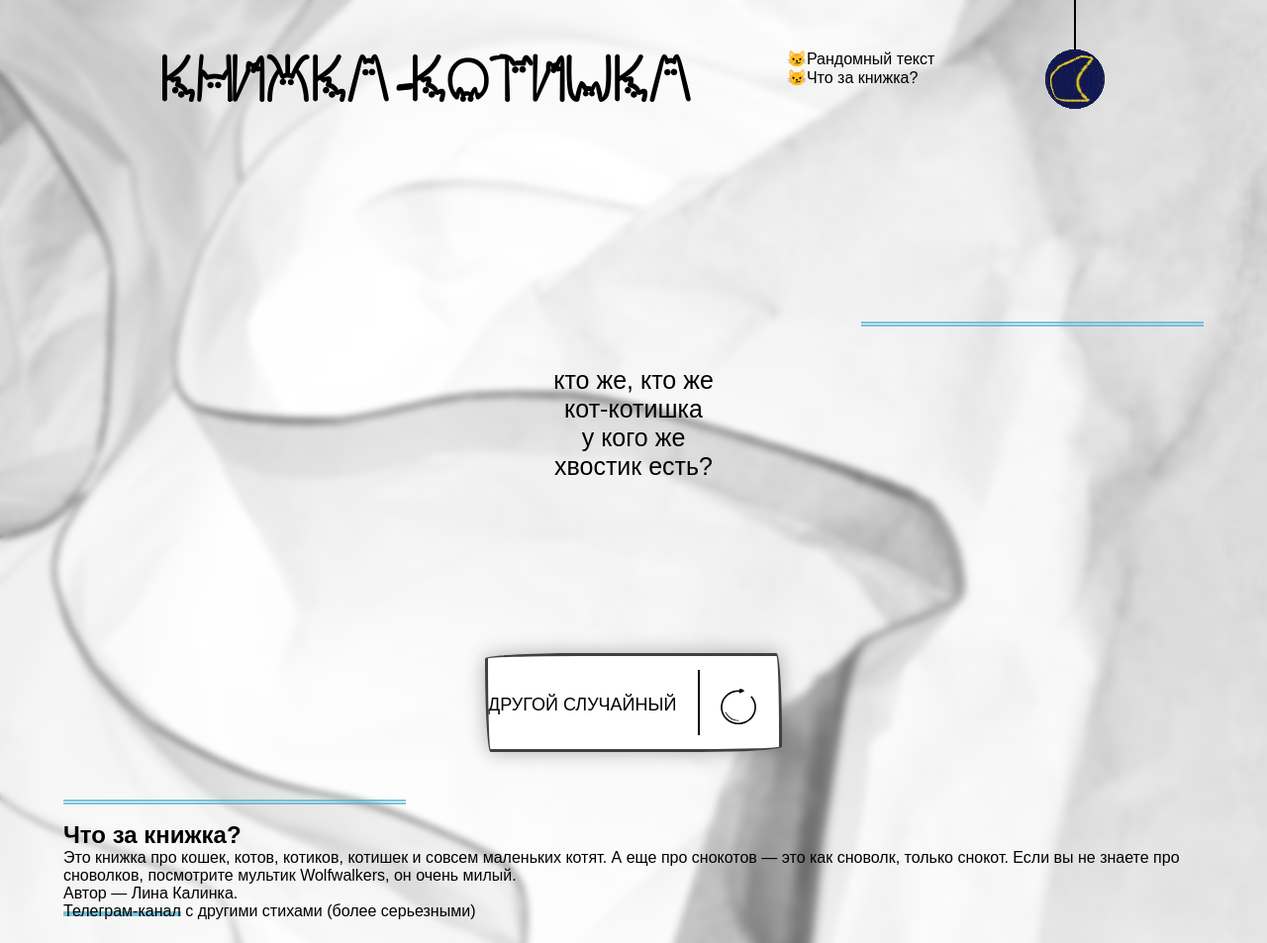
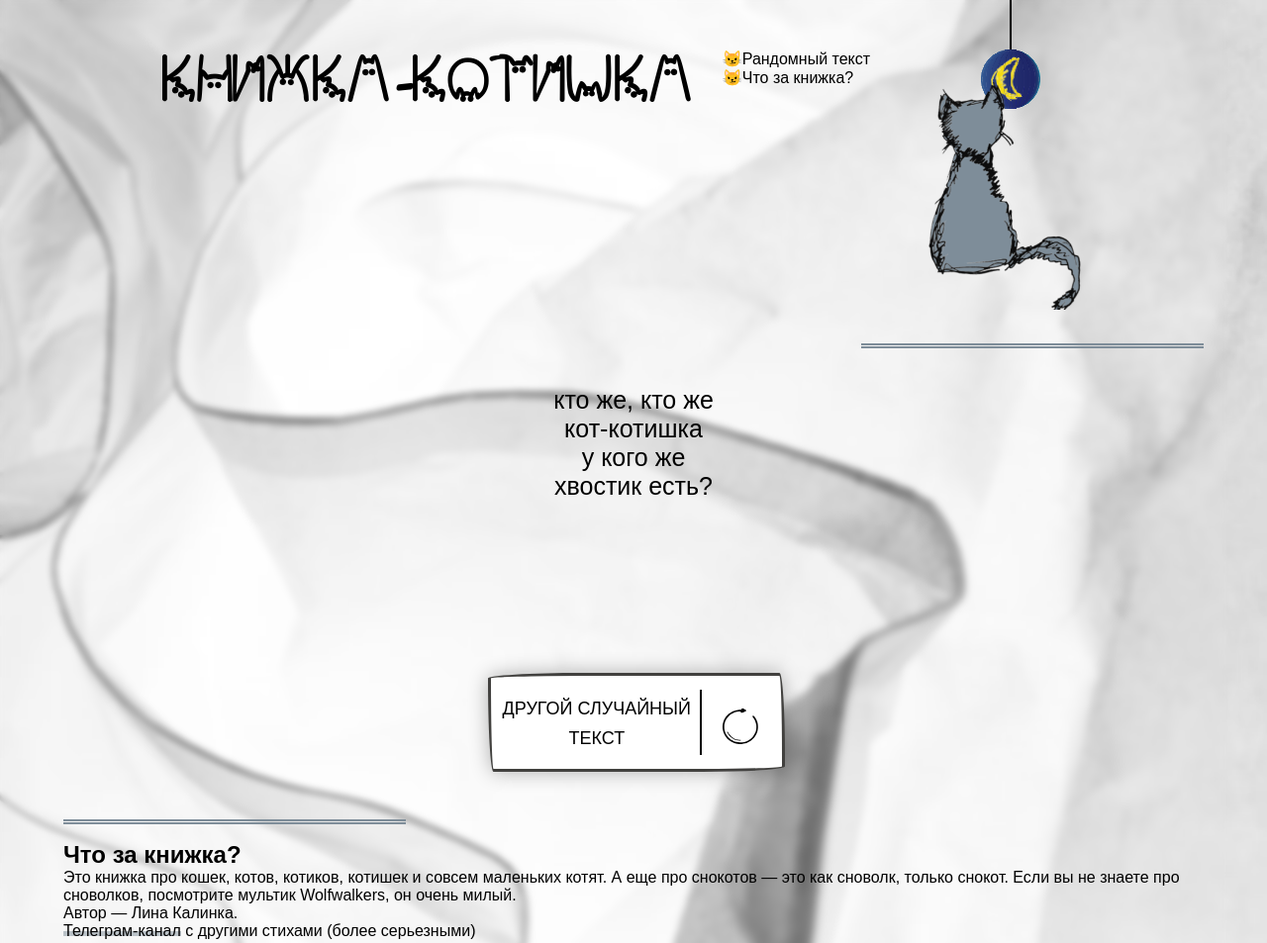
Before and after one commit to lskalinka/kitty-book, a website: page index.html in a window 1280 px wide. Shown: the top 953 px of the page at 99% size. Drawn offline with Linux system fonts and the light colour scheme; files whose address does not match are found by name.

Commit message:
добавила кота, сделала ховер и вращение по клику на кота

```diff
--- a/ball.js
+++ b/ball.js
@@ -1,4 +1,5 @@
 const line = document.querySelector('#line');
+const kitty = document.querySelector('.kitty');
 
 class Sphere {
   constructor({
@@ -67,6 +68,7 @@ class Sphere {
 
   attachClickEvent(sphere) {
     sphere.addEventListener("click", () => this.startAnimation());
+    kitty.addEventListener("click", () => this.startAnimation());
   }
 
   startAnimation() {
@@ -132,6 +134,6 @@ new Sphere({
   container: document.getElementById("ball"),
   radius: 30,
   polygonsPerMeridian: 14,
-	texture: "./images/sphere_texture_2x1.png",
+  texture: "./images/sphere_texture.png",
   rotationTime: 1000,
 });
--- a/index.html
+++ b/index.html
@@ -1,27 +1,34 @@
 <!DOCTYPE html>
 <html lang="ru">
+
 <head>
-  <meta charset="UTF-8">
+  <meta charset="UTF-8" />
   <meta http-equiv="X-UA-Compatible" content="IE=edge" />
-  <meta name="viewport" content="width=device-width, initial-scale=1.0">
-  <link rel="stylesheet" href="./fonts/fonts.css">
-  <link rel="stylesheet" href="./styles/global.css">
-  <link rel="stylesheet" href="./styles/style.css">
-  <link rel="shortcut icon" href="./images/favicon.png" type="image/png">
+  <meta name="viewport" content="width=device-width, initial-scale=1.0" />
+  <link rel="stylesheet" href="./fonts/fonts.css" />
+  <link rel="stylesheet" href="./styles/global.css" />
+  <link rel="stylesheet" href="./styles/style.css" />
+  <link rel="shortcut icon" href="./images/favicon.png" type="image/png" />
   <title>Книжка-котишка</title>
 </head>
+
 <body class="page">
   <header class="header section">
     <h1 class="header__heading">Книжка-котишка</h1>
     <nav class="header__menu">
       <ul class="header__list-links">
-        <li><a class="header__link" href="#random-button">Рандомный текст</a></li>
+        <li>
+          <a class="header__link" href="#random-button">Рандомный текст</a>
+        </li>
         <li><a class="header__link" href="#about">Что за книжка?</a></li>
       </ul>
     </nav>
+    <div class="header__themetoggler">
+      <div class="kitty"></div>
       <div class="toy" id="toy">
         <div class="sphere" id="ball">
           <div class="line" id="line"></div>
+        </div>
       </div>
     </div>
   </header>
@@ -32,43 +39,55 @@
           <p class="text-content"></p>
         </div>
         <a class="randomiser__button" href="#" role="button" id="random-button">
-          <p class="randomiser__sign">Другой случайный</p>
+          <p class="randomiser__sign">Другой случайный текст</p>
           <div class="icon">
-            <svg class="fa" version="1.0" xmlns="http://www.w3.org/2000/svg"
-         width="40px" height="40px" viewBox="0 0 512.000000 512.000000"
-         preserveAspectRatio="xMidYMid meet">
-
-        <g transform="translate(0.000000,512.000000) scale(0.100000,-0.100000)"
-        fill="#000000" stroke="none">
-        <path d="M2795 5085 c-47 -12 -105 -60 -105 -86 0 -6 16 -27 35 -46 19 -19 35
-        -37 35 -39 0 -3 -44 -4 -97 -2 -198 4 -561 -30 -663 -63 -19 -6 -42 -12 -50
-        -14 -45 -7 -231 -64 -345 -105 -76 -27 -293 -136 -378 -189 -35 -23 -68 -41
-        -72 -41 -5 0 -42 -26 -84 -58 -42 -33 -81 -61 -88 -63 -6 -2 -53 -40 -104 -84
-        -488 -420 -777 -973 -849 -1620 -16 -143 -8 -460 14 -555 3 -14 14 -72 24
-        -130 73 -404 270 -798 582 -1159 57 -66 324 -309 350 -319 8 -3 40 -25 70 -48
-        147 -114 520 -298 705 -348 33 -9 85 -23 115 -32 30 -8 64 -17 75 -19 11 -3
-        49 -11 85 -19 266 -61 735 -61 1030 -1 41 9 80 17 85 19 6 1 44 12 85 24 175
-        51 251 78 351 123 58 27 109 49 114 49 28 0 352 205 464 293 91 73 303 286
-        384 387 296 368 474 788 523 1235 30 276 4 688 -55 865 -5 14 -21 68 -36 120
-        -56 193 -167 429 -286 605 -67 101 -168 232 -206 268 -59 56 -144 38 -180 -38
-        -24 -50 -7 -92 79 -202 163 -206 307 -478 379 -716 13 -42 58 -244 64 -282 2
-        -16 9 -55 15 -85 13 -68 13 -410 -1 -505 -40 -286 -106 -503 -222 -728 -70
-        -135 -112 -201 -211 -335 -83 -111 -318 -353 -422 -433 -223 -173 -529 -325
-        -814 -405 -399 -112 -934 -105 -1310 18 -178 57 -305 110 -420 172 -105 57
-        -152 86 -305 189 -53 36 -169 138 -268 235 -104 102 -286 341 -337 442 -12 25
-        -28 52 -36 61 -35 39 -161 361 -178 454 -4 22 -12 45 -17 51 -5 6 -19 67 -31
-        135 -20 108 -22 158 -22 394 0 211 4 291 17 365 20 112 37 181 48 195 4 6 11
-        28 15 50 9 50 70 222 90 252 8 12 14 28 14 35 0 20 128 246 192 338 138 198
-        341 409 508 525 30 21 69 48 85 60 74 55 311 188 388 217 251 96 413 141 607
-        167 106 15 387 33 435 29 l40 -3 -30 -15 c-76 -35 -96 -87 -51 -129 52 -48
-        192 -66 283 -35 73 25 484 232 499 252 21 27 16 56 -13 84 -50 45 -351 229
-        -399 244 -58 17 -133 17 -199 -1z"/>
-        <path d="M675 1736 c-20 -29 -16 -38 66 -168 148 -234 413 -553 519 -625 19
-        -13 64 -48 100 -78 36 -30 76 -60 90 -67 14 -7 45 -27 70 -44 52 -36 140 -82
-        255 -131 194 -84 408 -128 672 -140 160 -7 173 -3 173 53 0 46 -20 54 -131 54
-        -51 0 -106 4 -123 9 -17 5 -74 15 -126 21 -211 26 -402 88 -578 188 -110 63
-        -114 66 -165 105 -27 20 -53 37 -58 37 -13 0 -296 275 -349 340 -89 107 -170
-        220 -284 398 -43 66 -49 72 -81 72 -25 0 -39 -6 -50 -24z"/>
+            <svg class="fa" version="1.0" xmlns="http://www.w3.org/2000/svg" width="36px" height="36px"
+              viewBox="0 0 2130 2130" preserveAspectRatio="xMidYMid meet">
+              <g transform="translate(0.000000,2125.000000) scale(0.100000,-0.100000)" fill="#000000" stroke="none">
+                <path d="M11745 21225 c-129 -21 -260 -61 -331 -100 -136 -76 -238 -170 -276
+         -253 l-19 -43 25 -43 c14 -23 79 -100 145 -171 67 -71 121 -132 121 -137 0
+         -11 2 -11 -500 -13 -576 -2 -1067 -32 -1691 -100 -466 -52 -736 -98 -1014
+         -174 -99 -27 -238 -64 -310 -81 -332 -81 -1205 -363 -1452 -469 -420 -180
+         -1085 -521 -1423 -730 -85 -52 -201 -119 -258 -147 -110 -56 -170 -97 -465
+         -321 -103 -78 -216 -159 -250 -179 -242 -146 -945 -782 -1352 -1224 -1103
+         -1198 -1868 -2564 -2310 -4129 -192 -678 -335 -1497 -366 -2092 -13 -255 -7
+         -1099 10 -1349 18 -258 41 -468 67 -605 13 -71 47 -254 74 -405 127 -695 242
+         -1126 452 -1690 417 -1122 1055 -2185 1930 -3222 167 -198 474 -498 933 -912
+         374 -338 514 -452 663 -544 38 -23 128 -85 198 -138 368 -275 769 -511 1409
+         -829 512 -254 929 -435 1282 -555 143 -50 733 -218 978 -279 690 -173 1231
+         -249 2010 -282 301 -13 1087 -7 1355 11 803 52 1385 144 1962 311 734 212
+         1149 354 1517 519 58 26 187 83 286 128 99 44 212 90 250 102 113 36 346 167
+         780 438 593 371 1062 698 1295 902 200 175 628 591 887 862 319 333 451 481
+         597 663 1332 1664 2093 3617 2196 5635 13 251 13 884 0 1160 -30 645 -98 1231
+         -190 1633 -16 71 -65 246 -109 390 -44 144 -103 341 -131 437 -196 663 -547
+         1448 -948 2120 -211 354 -520 793 -841 1195 -159 199 -286 329 -357 367 -186
+         100 -389 67 -541 -88 -122 -124 -170 -286 -128 -429 32 -112 135 -283 284
+         -475 296 -381 523 -708 727 -1050 460 -767 817 -1587 978 -2251 85 -344 181
+         -792 220 -1019 20 -113 42 -242 51 -286 28 -158 38 -504 32 -1154 -6 -675 -11
+         -766 -58 -1085 -172 -1177 -474 -2102 -1009 -3090 -235 -435 -516 -866 -819
+         -1255 -321 -413 -1125 -1247 -1566 -1625 -225 -194 -644 -487 -995 -697 -891
+         -535 -1927 -969 -2820 -1182 -1470 -351 -3325 -341 -4750 24 -477 123 -1141
+         356 -1625 570 -324 144 -807 402 -1142 611 -212 132 -661 431 -773 515 -206
+         153 -633 531 -954 844 -213 209 -406 424 -635 710 -417 520 -698 927 -880
+         1275 -28 55 -72 127 -97 160 -180 239 -650 1431 -754 1911 -11 54 -33 126 -47
+         159 -46 108 -61 163 -97 332 -91 438 -121 669 -136 1045 -12 325 -12 1310 0
+         1676 15 448 30 573 115 997 61 304 91 416 140 526 19 41 48 133 65 205 75 316
+         282 899 375 1057 36 60 65 135 65 166 0 58 400 775 663 1189 321 504 746 1022
+         1272 1548 366 366 625 590 947 820 539 383 546 387 805 542 367 220 812 462
+         1045 568 235 108 883 339 1299 464 563 169 1129 279 1714 335 626 59 1371 97
+         1550 78 l80 -9 -125 -64 c-208 -107 -312 -230 -298 -354 21 -180 246 -320 600
+         -372 87 -13 156 -15 298 -11 267 7 334 26 715 202 564 262 1475 728 1687 863
+         41 27 65 51 84 86 56 102 26 205 -88 312 -140 131 -939 637 -1423 902 -166 90
+         -211 109 -315 134 -115 27 -434 34 -565 13z" />
+                <path d="M2815 7311 c-41 -18 -78 -59 -110 -120 -41 -81 -2 -177 219 -531 534
+         -852 1277 -1802 1885 -2411 179 -178 247 -238 394 -348 98 -73 242 -185 320
+         -249 191 -157 386 -303 450 -337 28 -15 140 -85 247 -155 238 -155 348 -216
+         651 -364 504 -245 936 -408 1394 -526 609 -158 1315 -249 2065 -267 447 -10
+         505 15 505 222 -1 101 -15 139 -64 174 -57 41 -138 51 -481 61 -347 10 -410
+         16 -590 54 -63 14 -180 34 -260 45 -80 11 -228 32 -330 46 -849 119 -1590 376
+         -2350 812 -314 181 -383 225 -576 367 -93 69 -198 140 -233 158 -101 52 -334
+         264 -870 793 -400 396 -565 571 -740 790 -318 396 -606 805 -1022 1447 -217
+         336 -241 358 -379 358 -61 0 -97 -6 -125 -19z" />
               </g>
             </svg>
           </div>
@@ -77,16 +96,24 @@
     </section>
     <section class="about section" id="about">
       <h2 class="about__heading">Что за книжка?</h2>
-      <p>Это книжка про кошек, котов, котиков, котишек и совсем маленьких котят. А еще про снокотов — это как сноволк, только снокот. Если вы не знаете про сноволков, посмотрите мультик Wolfwalkers, он очень милый.</p>
+      <p>
+        Это книжка про кошек, котов, котиков, котишек и совсем маленьких
+        котят. А еще про снокотов — это как сноволк, только снокот. Если вы не
+        знаете про сноволков, посмотрите мультик Wolfwalkers, он очень милый.
+      </p>
       <p>Автор — Лина Калинка.</p>
-      <p><a href="https://t.me/+lgJx15ACYaZjY2Vi" class="link about-tg">Телеграм-канал</a> с другими стихами (более серьезными)</p>
+      <p>
+        <a href="https://t.me/+lgJx15ACYaZjY2Vi" class="link about-tg">Телеграм-канал</a>
+        с другими стихами (более серьезными)
+      </p>
     </section>
   </main>
   <footer class="footer section">
     <p>2024</p>
     <p>Lina Kalinka</p>
   </footer>
-  <script src="./scripts.js"></script>
+  <script src="./randomiser.js"></script>
   <script src="./ball.js"></script>
 </body>
+
 </html>
--- a/styles/style.css
+++ b/styles/style.css
@@ -1,6 +1,4 @@
 .page {
-  max-inline-size: 1240px;
-  inline-size: 100vw;
   display: flex;
   flex-direction: column;
   gap: 30px;
@@ -10,23 +8,25 @@
   background-size: cover;
   background-attachment: fixed;
   backdrop-filter: blur(3px);
+  max-inline-size: 1240px;
+  inline-size: 100vw;
 }
 
 .link {
+  position: relative;
   text-decoration: none;
-  position: relative;
 }
 
 .link::before {
-  content: '';
-  background-color: hsla(196, 61%, 58%, .75);
+  content: "";
   position: absolute;
+  bottom: 3px;
   left: 0;
-  bottom: 3px;
+  z-index: -1;
   width: 100%;
   height: 5px;
-  z-index: -1;
-  transition: all .2s ease-in-out;
+  background-color: rgba(126, 141, 153, 0.5);
+  transition: all 0.2s ease-in-out;
 }
 
 .link:hover::before {
@@ -36,29 +36,29 @@
 
 .section {
   position: relative;
-  inline-size: 90vw;
   display: flex;
   flex-direction: column;
   margin: 0 auto;
   padding: 10px 0;
+  inline-size: 90vw;
 }
 
 .header::after {
-  content:'';
-  position:absolute;
+  content: "";
+  position: absolute;
+  right: 0;
   bottom: -10%;
-    right: 0;
-    width:30%;
-  border-bottom: 5px double hsla(196, 61%, 58%, .75);
+  width: 30%;
+  border-bottom: 5px double rgba(126, 141, 153, 1);
 }
 
 .randomiser::after {
-  content:'';
-  position:absolute;
+  content: "";
+  position: absolute;
   bottom: -10%;
-    left:0;
-    width:30%;
-  border-bottom: 5px double hsla(196, 61%, 58%, .75);
+  left: 0;
+  width: 30%;
+  border-bottom: 5px double rgba(126, 141, 153, 1);
 }
 
 .main {
@@ -73,6 +73,7 @@
   justify-content: space-between;
   margin: auto;
   padding: 50px 100px;
+  height: 40vh;
 }
 
 .header__list-links {
@@ -80,8 +81,8 @@
 }
 
 .header__link {
+  padding-block-start: 2px;
   text-decoration: none;
-  padding-block-start: 2px;
 }
 
 .header__link:hover {
@@ -92,138 +93,128 @@
   font-family: "Cat";
   font-size: 65px;
 }
+
 .randomiser {
   display: flex;
   justify-content: center;
 }
-
 .randomiser__block {
-  margin: 0 auto;
   display: flex;
   flex-direction: column;
   justify-content: flex-start;
+  align-items: center;
+  margin: 0 auto;
 }
-
 .randomiser__button {
-	display: block;
-	background-color: white;
+  position: relative;
   width: 300px;
   height: 100px;
+  margin: auto 0 auto 5px;
+  border: solid 3px #41403e;
+  border-radius: 255px 15px 225px 15px/15px 225px 15px 255px;
+  box-shadow: 0 0 20px 0 rgba(0, 0, 0, 0.3);
+  overflow: hidden;
+  overflow-wrap: break-word;
+  color: black;
   line-height: 100px;
-	margin: auto;
-	color: black;
-	position: relative;
+  text-decoration: none;
+  background-color: white;
+  transition: all 0.25s cubic-bezier(0.31, -0.105, 0.43, 1.4);
   cursor: pointer;
-  text-decoration: none;
-	overflow-wrap: break-word;
-  overflow: hidden;
-  border: solid 3px #41403E;
-  border-radius: 255px 15px 225px 15px/15px 225px 15px 255px;
-	box-shadow: 0 0 20px 0 rgba(0,0,0,.3);
-	transition: all 0.25s cubic-bezier(0.310, -0.105, 0.430, 1.400);
-
-
-  &:after {
-    content: '';
-    background-color: black;
-    width: 2px;
-    height: 70%;
+}
+.randomiser__button::after {
+  content: "";
   position: absolute;
   top: 15%;
   left: 72%;
+  width: 2px;
+  height: 70%;
+  opacity: 1;
+  background-color: black;
 }
-
+.randomiser__button.hide-after::after {
+  left: -72%;
+  opacity: 0;
+}
+.randomiser__button:hover::after {
+  left: -72%;
+  opacity: 0;
+}
+.randomiser__sign {
+  position: relative;
+  display: inline-block;
+  overflow: hidden;
+  overflow-wrap: break-word;
+  width: 69%;
+  height: 70%;
+  margin: 6% 2%;
+  font-size: 18px;
+  line-height: 30px;
+  text-align: center;
+  text-transform: uppercase;
+  transition: opacity 0.25s cubic-bezier(0.31, -0.105, 0.43, 1.4);
+  opacity: 1; /* Установим здесь */
+}
 .icon {
+  position: absolute;
+  top: 0;
+  right: 0;
   display: block;
   height: 100%;
   text-align: center;
-		position: absolute;
-		top: 0;
+  width: 28%;
+  transition: width .25s cubic-bezier(0.31, -0.105, 0.43, 1.4);
 }
-
-	p {
-    display: inline;
-    width: 72%;
-    height: 100%;
+.fa {
+  height: 36px;
   margin: auto;
-		line-height: 30px;
-		font-size: 18px;
-    text-align: center;
-    position: relative;
-		text-transform: uppercase;
-		transition: all 0.25s cubic-bezier(0.310, -0.105, 0.430, 1.400);
+  vertical-align: middle;
+  transition: transform .25s cubic-bezier(0.31, -0.105, 0.43, 1.4);
 }
-
-	.icon {
-		width: 28%;
-		right: 0;
-		transition: all 0.25s cubic-bezier(0.310, -0.105, 0.430, 1.400);
-
-		.fa {
-			font-size: 30px;
-			vertical-align: middle;
-			transition: all 0.25s cubic-bezier(0.310, -0.105, 0.430, 1.400), height 0.25s ease;
-      height: 36px;
+.randomiser__button:hover .icon .fa {
+  transform: scale(1.5) translateY(-3px);
 }
-			}
-
-	&:hover {
-
-		p {
+.randomiser__button:hover .randomiser__sign {
   left: -72%;
   opacity: 0;
 }
-
-		.icon {
+.randomiser__button:hover .icon {
   width: 100%;
-
-			.fa {
-				font-size: 45px;
-        transform: scale(1.5);
 }
+.icon.rotate {
+  transform: rotate(360deg);
+  transition: transform 1.25s cubic-bezier(0.31, -0.105, 0.43, 1.4);
 }
-
-    .icon:active {
-      transform: rotate(360deg);
-      transition: 1s;
+.icon.hover .fa {
+  transform: scale(1.5) translateY(-3px);
 }
+.icon.hover {
+  width: 100%;
 }
-
-		&:hover {
-		.icon .fa {
-			height: 46px;
-		}
-	}
-}
-
-.randomiser__sign {
-  overflow-wrap: break-word;
-}
-
 .randomiser__text {
+  display: flex;
+  flex-direction: column;
+  justify-content: flex-start;
+  align-items: center;
   margin: 20px auto 40px;
   padding: 0 7px;
+  overflow-x: hidden;
+  overflow-y: auto;
   font-size: 25px;
   text-align: center;
   white-space: pre-wrap;
   block-size: 35vh;
   max-inline-size: 40vw;
   max-block-size: 250px;
-  overflow-y: auto;
-  overflow-x: hidden;
-  display: flex;
-  justify-content: flex-start;
-  align-items: center;
-  flex-direction: column;
 }
 
 .line {
-  background-color: black;
+  position: absolute;
+  top: -165%;
+  justify-self: center;
   width: 2px;
   height: 100px;
-  justify-self: center;
-  position: absolute;
-  top: -165%;
+  background-color: black;
 }
 
 .toy {
@@ -231,9 +222,40 @@
 }
 
 .sphere {
+  position: relative;
   display: flex;
   flex-direction: column;
   justify-content: space-around;
   align-items: center;
+}
+
+.header__themetoggler {
+  display: flex;
+  flex-direction: row;
+  height: 100%;
+  width: 20%;
   position: relative;
+  justify-content: space-around;
 }
+
+.kitty {
+  position: absolute;
+  height: 230px;
+  width: 165px;
+  object-fit: contain;
+  top: 15%;
+  left: 10px;
+  background-image: url('/images/kitty.png');
+background-position: center center;
+background-repeat: no-repeat;
+background-size: cover;
+align-self: flex-end;
+z-index: 2;
+transition: background-image 0.2s ease, left 0.3s linear both;
+}
+
+.kitty:hover {
+  background-image: url('/images/kittypaw.png');
+  left: 7px;
+  transition: background-image 0.2s ease, left 0.3s linear both;
+}
```
Also changed, not shown: randomiser.js (added, +83 -0 lines), scripts.js (deleted, +0 -45 lines), images/arrow-icon.png (added), images/arrow-icon.svg, images/kitty.png (added), images/kittypaw.png (added), images/sphere_texture.png (added), 3 other files. Lines whose indentation alone changed are shown as unchanged.
